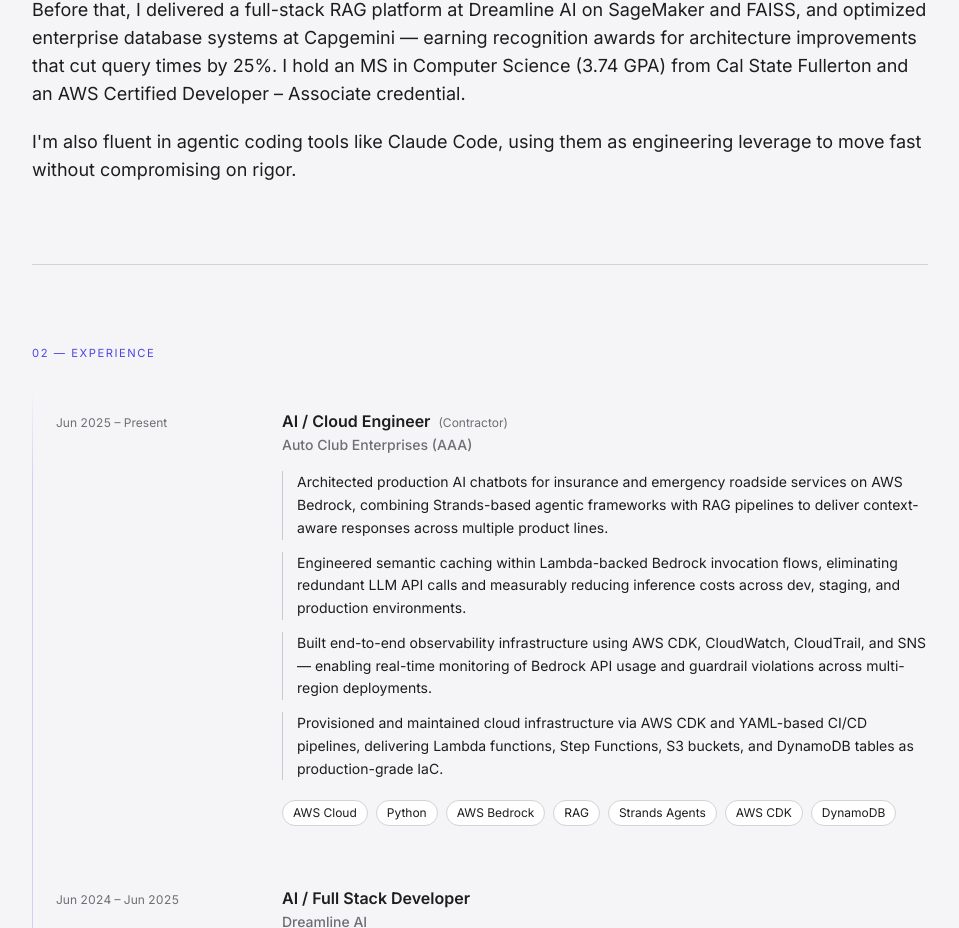
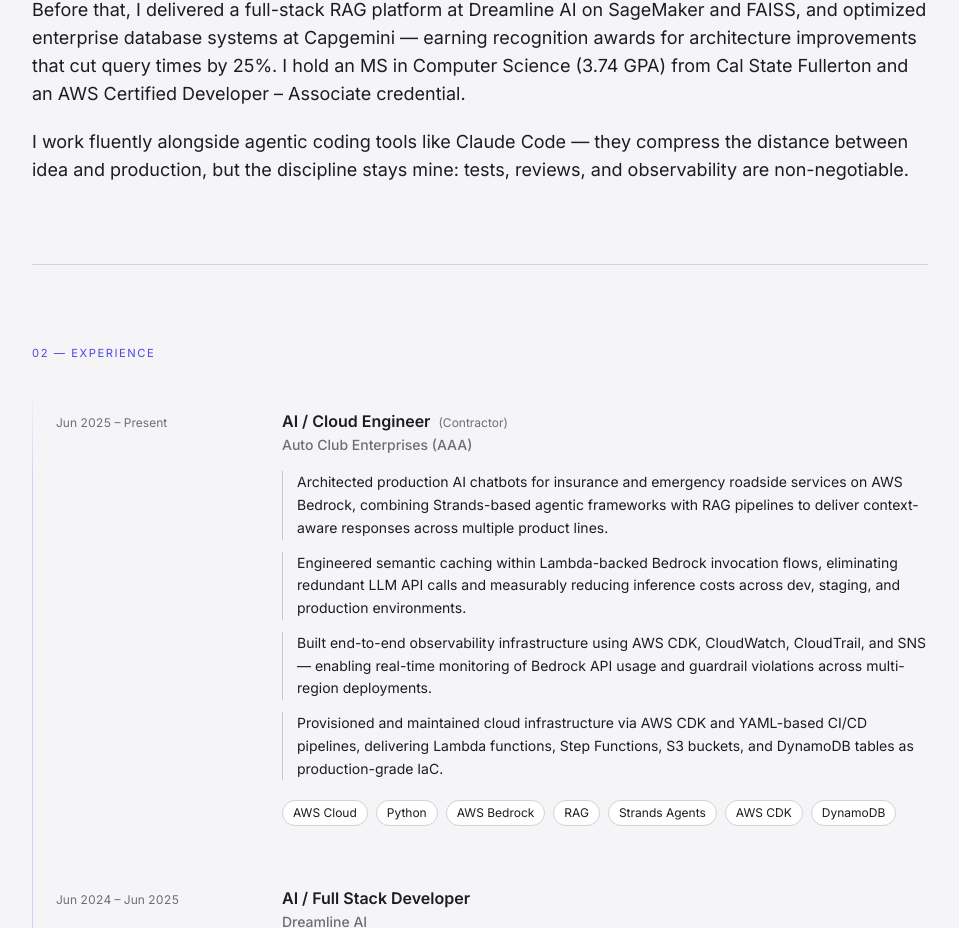
Before and after one commit to naikaj18/portfolio, a React (Vite) app: page / in a window 1280 px wide. Shown: the part 1319-2247 px from the top of the page, without its empty margins (160-1119 px from the left). Built offline with nearby package versions, Linux system fonts and the light colour scheme.

Commit message:
refine: sharper framing for Claude Code fluency in About

```diff
--- a/src/constants/index.js
+++ b/src/constants/index.js
@@ -3,7 +3,7 @@
 export const ABOUT_TEXT = [
   `I'm an AI, Cloud & Full Stack Engineer with end-to-end ownership across the stack — from React frontends and FastAPI backends to AWS CDK infrastructure. At AAA, I build agentic insurance chatbots on AWS Bedrock with RAG pipelines serving multiple states, and I treat security and observability as first-class concerns: IAM hardening, guardrail enforcement, CloudWatch dashboards, and real-time alerting are part of every system I ship.`,
   `Before that, I delivered a full-stack RAG platform at Dreamline AI on SageMaker and FAISS, and optimized enterprise database systems at Capgemini — earning recognition awards for architecture improvements that cut query times by 25%. I hold an MS in Computer Science (3.74 GPA) from Cal State Fullerton and an AWS Certified Developer – Associate credential.`,
-  `I'm also fluent in agentic coding tools like Claude Code, using them as engineering leverage to move fast without compromising on rigor.`,
+  `I work fluently alongside agentic coding tools like Claude Code — they compress the distance between idea and production, but the discipline stays mine: tests, reviews, and observability are non-negotiable.`,
 ];
 
 export const EXPERIENCES = [
```
